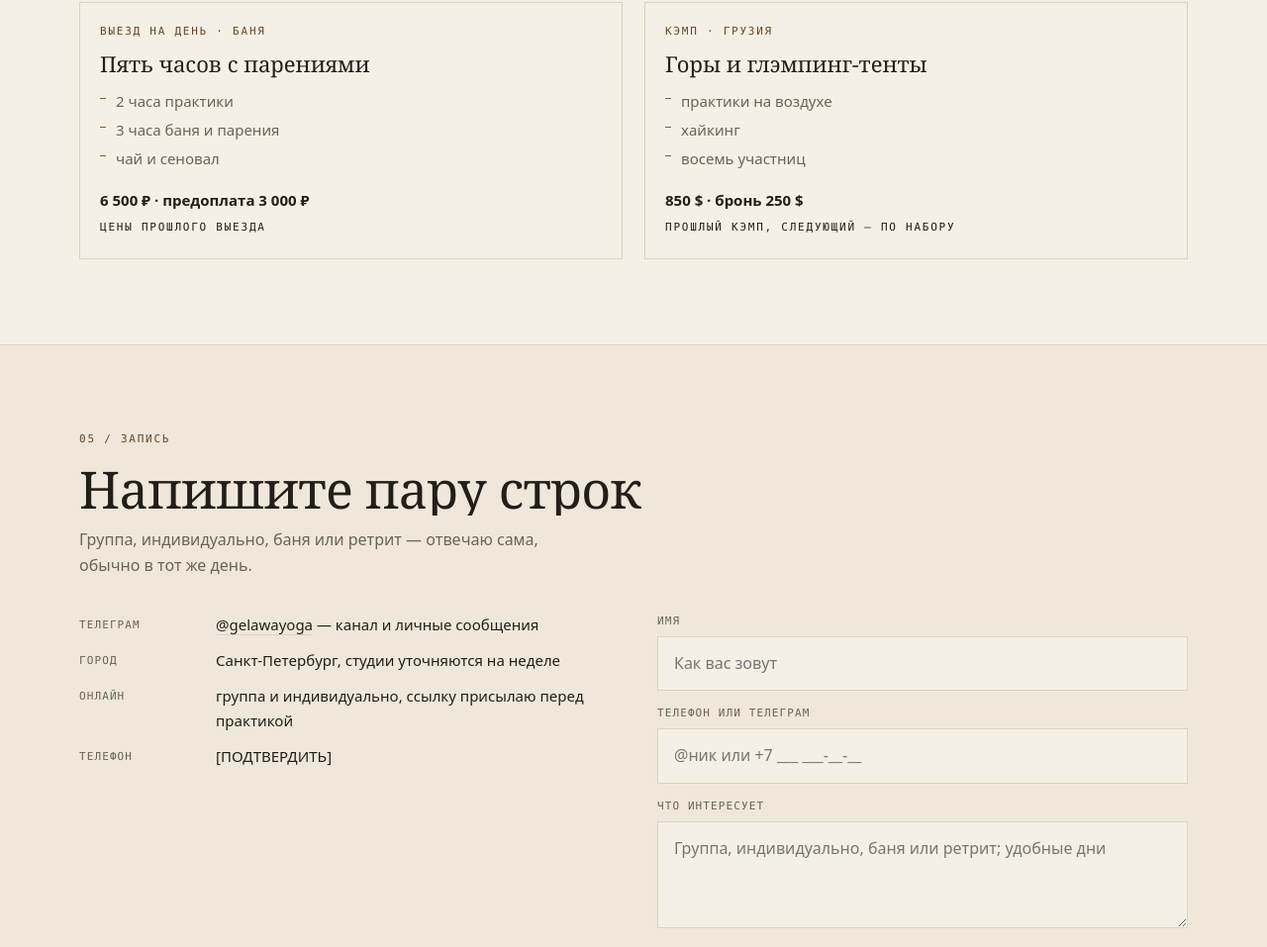
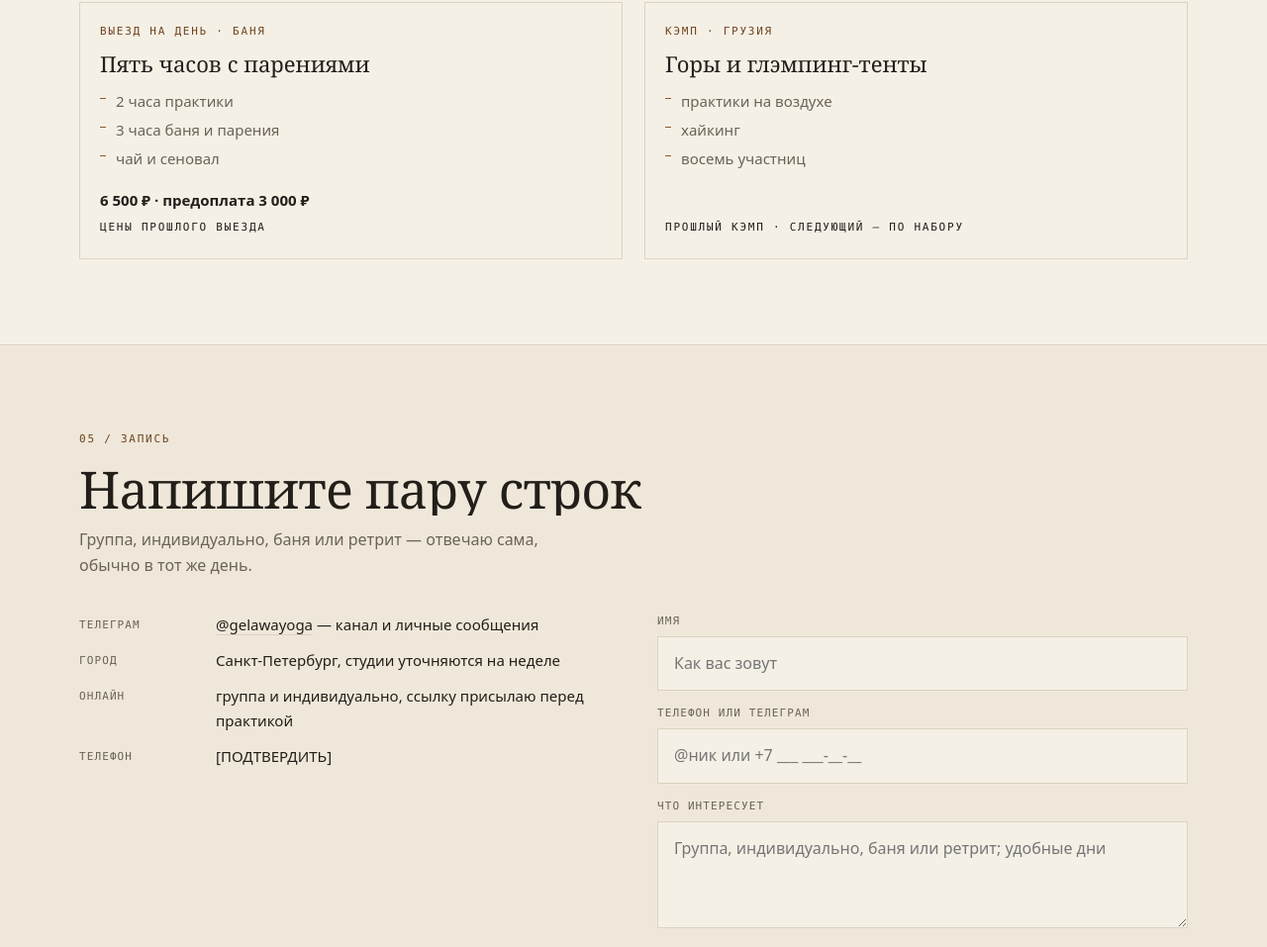
Before and after one commit to sergbcv-debug/yoga-demo, a plain HTML site: page index.html in a window 1280 px wide. Shown: the part 5312-6269 px from the top of the page at 99% size. Drawn offline with Linux system fonts and the light colour scheme.

Commit message:
Грузия: убрал цены

```diff
--- a/index.html
+++ b/index.html
@@ -414,7 +414,7 @@ h2{font-family:var(--serif);font-size:clamp(30px,4.2vw,52px);line-height:1.04;fo
             <p class="when mono">Кэмп · Грузия</p>
             <h3>Горы и глэмпинг-тенты</h3>
             <ul><li>практики на воздухе</li><li>хайкинг</li><li>восемь участниц</li></ul>
-            <p class="trip-foot"><span class="price">850 $ · бронь 250 $</span><br><span class="mono">прошлый кэмп, следующий — по набору</span></p>
+            <p class="trip-foot"><span class="mono">прошлый кэмп · следующий — по набору</span></p>
           </div>
         </article>
       </div>
```
